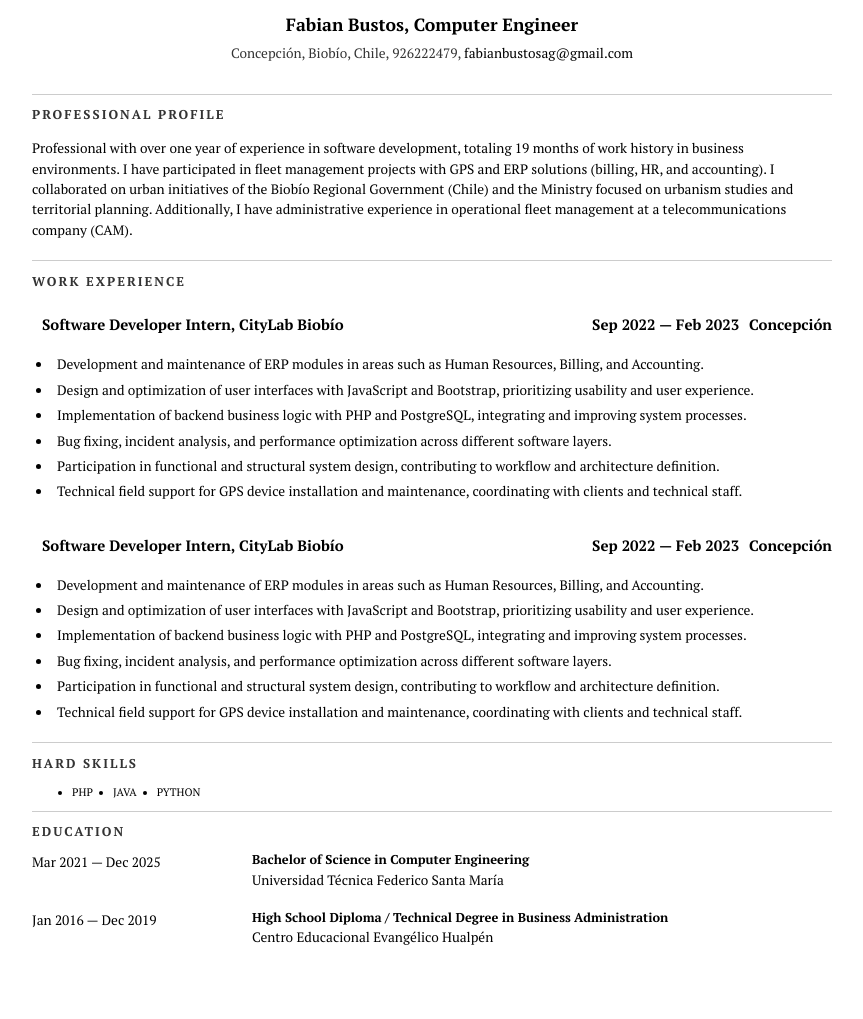
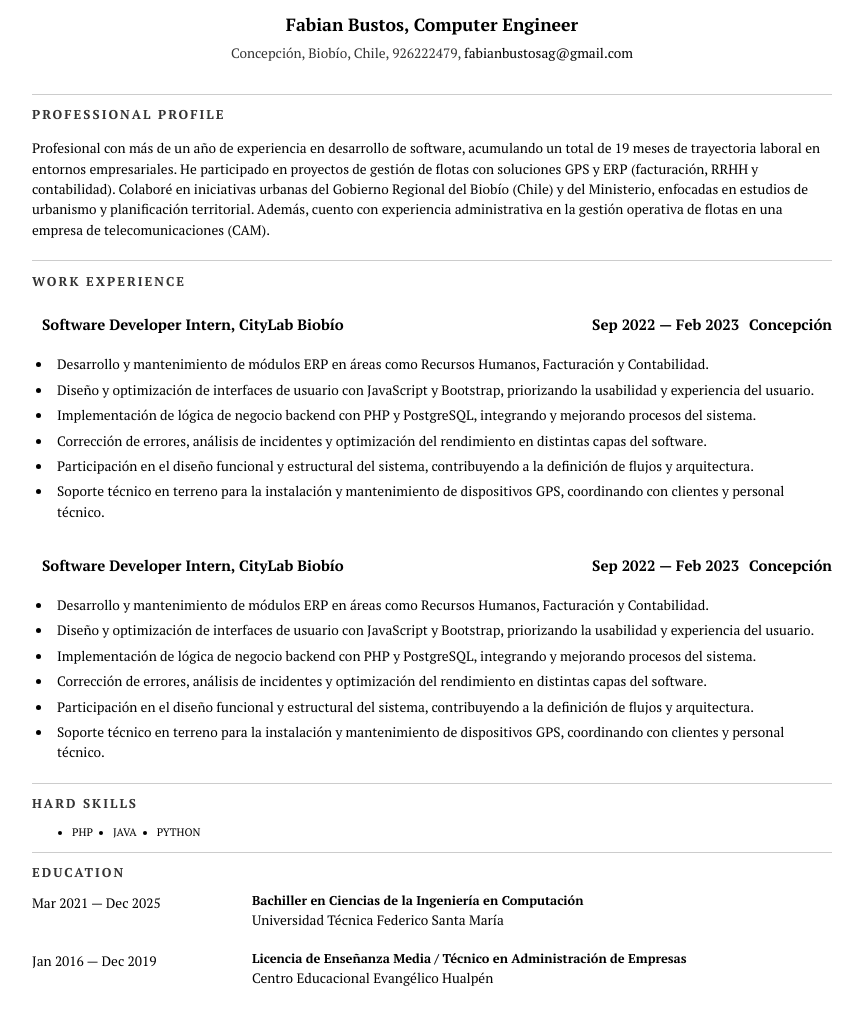
Before and after one commit to Fabianbustosag/curriculum-html, a plain HTML site: page index.html in a window 1280 px wide. Shown: the whole page, without its empty margins (208-1071 px from the left). Before the commit the page ends 978 px from the top, so only its background shows below. Drawn offline with Linux system fonts and the light colour scheme.

Commit message:
cambiando el html puro a vanilla js

```diff
--- /dev/null
+++ b/data.js
@@ -0,0 +1,54 @@
+const data = {
+  name: "Fabian Bustos",
+  title: "Computer Engineer",
+  contact: {
+    location: "Concepción, Biobío, Chile",
+    phone: "926222479",
+    email: "fabianbustosag@gmail.com",
+  },
+  professional_profile:
+    "Profesional con más de un año de experiencia en desarrollo de software, acumulando un total de 19 meses de trayectoria laboral en entornos empresariales. He participado en proyectos de gestión de flotas con soluciones GPS y ERP (facturación, RRHH y contabilidad). Colaboré en iniciativas urbanas del Gobierno Regional del Biobío (Chile) y del Ministerio, enfocadas en estudios de urbanismo y planificación territorial. Además, cuento con experiencia administrativa en la gestión operativa de flotas en una empresa de telecomunicaciones (CAM).",
+  work_experience: [
+    {
+      position: "Software Developer Intern",
+      company: "CityLab Biobío",
+      period: "Sep 2022 — Feb 2023",
+      location: "Concepción",
+      responsabilities: [
+        "Desarrollo y mantenimiento de módulos ERP en áreas como Recursos Humanos, Facturación y Contabilidad.",
+        "Diseño y optimización de interfaces de usuario con JavaScript y Bootstrap, priorizando la usabilidad y experiencia del usuario.",
+        "Implementación de lógica de negocio backend con PHP y PostgreSQL, integrando y mejorando procesos del sistema.",
+        "Corrección de errores, análisis de incidentes y optimización del rendimiento en distintas capas del software.",
+        "Participación en el diseño funcional y estructural del sistema, contribuyendo a la definición de flujos y arquitectura.",
+        "Soporte técnico en terreno para la instalación y mantenimiento de dispositivos GPS, coordinando con clientes y personal técnico.",
+      ],
+    },
+    {
+      position: "Software Developer Intern",
+      company: "CityLab Biobío",
+      period: "Sep 2022 — Feb 2023",
+      location: "Concepción",
+      responsabilities: [
+        "Desarrollo y mantenimiento de módulos ERP en áreas como Recursos Humanos, Facturación y Contabilidad.",
+        "Diseño y optimización de interfaces de usuario con JavaScript y Bootstrap, priorizando la usabilidad y experiencia del usuario.",
+        "Implementación de lógica de negocio backend con PHP y PostgreSQL, integrando y mejorando procesos del sistema.",
+        "Corrección de errores, análisis de incidentes y optimización del rendimiento en distintas capas del software.",
+        "Participación en el diseño funcional y estructural del sistema, contribuyendo a la definición de flujos y arquitectura.",
+        "Soporte técnico en terreno para la instalación y mantenimiento de dispositivos GPS, coordinando con clientes y personal técnico.",
+      ],
+    },
+  ],
+  hard_skills: ["PHP", "JAVA", "PYTHON"],
+  education: [
+    {
+      period: "Mar 2021 — Dec 2025",
+      degree: "Bachiller en Ciencias de la Ingeniería en Computación",
+      institution: "Universidad Técnica Federico Santa María",
+    },
+    {
+      period: "Jan 2016 — Dec 2019",
+      degree: "Licencia de Enseñanza Media / Técnico en Administración de Empresas",
+      institution: "Centro Educacional Evangélico Hualpén",
+    },
+  ],
+};
--- a/index.html
+++ b/index.html
@@ -10,97 +10,18 @@
 </head>
 <body>
 
-    <header class="contact-info">
-        <h1>Fabian Bustos, Computer Engineer</h1>
-        <p>Concepción, Biobío, Chile, 926222479, <a href="mailto:fabianbustosag@gmail.com">fabianbustosag@gmail.com</a></p>
-    </header>
+  <header class="contact-info"></header>
 
-    <main id="curriculum">
-        <section class="section-curriculum" id="professional-profile">
-            <h2 class="section-title">PROFESSIONAL PROFILE</h2>
-            <p>Professional with over one year of experience in software development, totaling 19 months of work history in business environments. I have participated in fleet management projects with GPS and ERP solutions (billing, HR, and accounting). I collaborated on urban initiatives of the Biobío Regional Government (Chile) and the Ministry focused on urbanism studies and territorial planning. Additionally, I have administrative experience in operational fleet management at a telecommunications company (CAM).</p>
-        </section>
-
-        <section class="section-curriculum" id="work-experience">
-            <h2 class="section-title">WORK EXPERIENCE</h2>
-
-            <article class="job-position">
-                <header class="header-job section-subtitle">
-                    <h3>Software Developer Intern, <strong>CityLab Biobío</strong></h3>
-                    <div class="time section-subtitle">
-                        <h3>Sep 2022 — Feb 2023</h3>
-                        <h3>Concepción</h3>
-                    </div>
-                </header>
-                <div class="responsabilities">
-                    <ul>
-                        <li>Development and maintenance of ERP modules in areas such as Human Resources, Billing, and Accounting.</li>
-                        <li>Design and optimization of user interfaces with JavaScript and Bootstrap, prioritizing usability and user experience.</li>
-                        <li>Implementation of backend business logic with PHP and PostgreSQL, integrating and improving system processes.</li>
-                        <li>Bug fixing, incident analysis, and performance optimization across different software layers.</li>
-                        <li>Participation in functional and structural system design, contributing to workflow and architecture definition.</li>
-                        <li>Technical field support for GPS device installation and maintenance, coordinating with clients and technical staff.</li>
-                    </ul>
-                </div>
-            </article>
-
-            <article class="job-position">
-                <header class="header-job section-subtitle">
-                    <h3>Software Developer Intern, <strong>CityLab Biobío</strong></h3>
-                    <div class="time section-subtitle">
-                        <h3>Sep 2022 — Feb 2023</h3>
-                        <h3>Concepción</h3>
-                    </div>
-                </header>
-                <div class="responsabilities">
-                    <ul>
-                        <li>Development and maintenance of ERP modules in areas such as Human Resources, Billing, and Accounting.</li>
-                        <li>Design and optimization of user interfaces with JavaScript and Bootstrap, prioritizing usability and user experience.</li>
-                        <li>Implementation of backend business logic with PHP and PostgreSQL, integrating and improving system processes.</li>
-                        <li>Bug fixing, incident analysis, and performance optimization across different software layers.</li>
-                        <li>Participation in functional and structural system design, contributing to workflow and architecture definition.</li>
-                        <li>Technical field support for GPS device installation and maintenance, coordinating with clients and technical staff.</li>
-                    </ul>
-                </div>
-            </article>
-
-
-        </section>
-
-        <section class="section-curriculum" id="hard-skills">
-            <h2 class="section-title">HARD SKILLS</h2>
-            <article class="">
-                <ul>
-                    <li>PHP</li>
-                    <li>JAVA</li>
-                    <li>PYTHON</li>
-                </ul>
-            </article>
-        </section>
-
-        <section class="section-curriculum" id="education">
-            <h2 class="section-title">EDUCATION</h2>
-
-            <div class="education-list">
-                <article class="education-data">
-                    <div class="date">Mar 2021 — Dec 2025</div>
-                    <div class="details">
-                        <h3 class="section-subtitle">Bachelor of Science in Computer Engineering</h3>
-                        <p>Universidad Técnica Federico Santa María</p>
-                    </div>
-                </article>
-
-                <article class="education-data">
-                    <div class="date">Jan 2016 — Dec 2019</div>
-                    <div class="details">
-                        <h3 class="section-subtitle">High School Diploma / Technical Degree in Business Administration</h3>
-                        <p>Centro Educacional Evangélico Hualpén</p>
-                    </div>
-                </article>
-            </div>
-        </section>
-
-    </main>
+  <main id="curriculum">
+    <section class="section-curriculum" id="professional-profile"></section>
+    <section class="section-curriculum" id="work-experience"></section>
+    <section class="section-curriculum" id="hard-skills"></section>
+    <section class="section-curriculum" id="education"></section>
+  </main>
 
 </body>
+
 </html>
+
+<script src="data.js"></script>
+<script src="script.js"></script>
--- a/script.js
+++ b/script.js
@@ -0,0 +1,69 @@
+// Header
+const header = document.querySelector("header.contact-info");
+header.innerHTML = `<h1>${data.name}, ${data.title}</h1><p>${data.contact.location}, ${data.contact.phone}, <a href="mailto:${data.contact.email}">${data.contact.email}</a></p>
+  `;
+
+// Professional Profile
+const profSection = document.getElementById("professional-profile");
+profSection.innerHTML = `
+    <h2 class="section-title">PROFESSIONAL PROFILE</h2>
+    <p>${data.professional_profile}</p>
+  `;
+
+// Work Experience
+const workSection = document.getElementById("work-experience");
+workSection.innerHTML = `
+    <h2 class="section-title">WORK EXPERIENCE</h2>
+    ${data.work_experience
+        .map(
+            (job) => `
+      <article class="job-position">
+        <header class="header-job section-subtitle">
+          <h3>${job.position}, <strong>${job.company}</strong></h3>
+          <div class="time section-subtitle">
+            <h3>${job.period}</h3>
+            <h3>${job.location}</h3>
+          </div>
+        </header>
+        <div class="responsabilities">
+          <ul>
+            ${job.responsabilities.map((item) => `<li>${item}</li>`).join("")}
+          </ul>
+        </div>
+      </article>
+    `
+        )
+        .join("")}
+  `;
+
+// Hard Skills
+const skillsSection = document.getElementById("hard-skills");
+skillsSection.innerHTML = `
+    <h2 class="section-title">HARD SKILLS</h2>
+    <article>
+      <ul>
+        ${data.hard_skills.map((skill) => `<li>${skill}</li>`).join("")}
+      </ul>
+    </article>
+  `;
+
+// Education
+const educationSection = document.getElementById("education");
+educationSection.innerHTML = `
+    <h2 class="section-title">EDUCATION</h2>
+    <div class="education-list">
+      ${data.education
+        .map(
+            (edu) => `
+        <article class="education-data">
+          <div class="date">${edu.period}</div>
+          <div class="details">
+            <h3 class="section-subtitle">${edu.degree}</h3>
+            <p>${edu.institution}</p>
+          </div>
+        </article>
+      `
+        )
+        .join("")}
+    </div>
+  `;
```
Also changed, not shown: data.json (deleted, +0 -57 lines).
